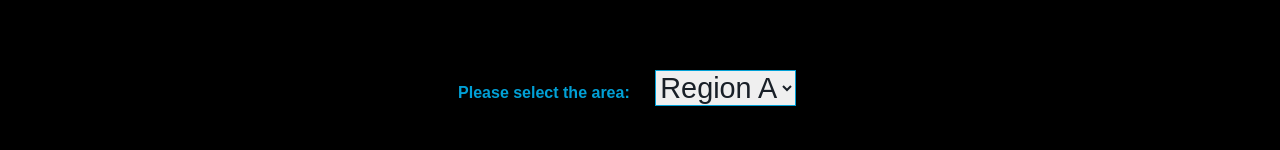
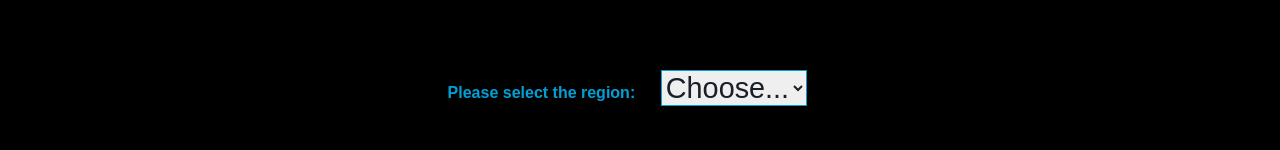
Before and after one commit to andrespencer/select-drilldown, a React (Create React App) app: page / in a window 1280 px wide. Shown: the part 150-300 px from the top of the page. Built offline with nearby package versions, Linux system fonts and the light colour scheme.

Commit message:
Add default option

```diff
--- a/src/components/App.js
+++ b/src/components/App.js
@@ -29,7 +29,8 @@ class App extends PureComponent {
           {!!Object.keys(jsonResponse.regions).length &&
             <Select
               options={jsonResponse.regions}
-              label={translations.selectArea}
+              label={translations.selectRegion}
+              default={translations.defaultSelectOption}
             />
           }
         </main>
--- a/src/components/Select.js
+++ b/src/components/Select.js
@@ -22,6 +22,9 @@ class Select extends PureComponent {
 	    	<label>
 	    		{this.props.label}
 		      <select>
+		      	<option value={null}>
+		      		{this.props.default}
+		      	</option>
 					  {this.optionItems}
 					</select>
 				</label>
@@ -32,6 +35,7 @@ class Select extends PureComponent {
 
 Select.propTypes = {
   label: PropTypes.string.isRequired,
+  default: PropTypes.string.isRequired,
   options: PropTypes.object.isRequired
 }
 
--- a/src/translations.js
+++ b/src/translations.js
@@ -1,7 +1,11 @@
 const translations = {
 	"logoAlt": "Postnord logo",
 	"done": "✓",
-	"selectArea": "Please select the area:"
+	"selectRegion": "Please select the region:",
+	"selectArea": "Please select the area:",
+	"selectUnit": "Please select the unit:",
+	"selectTeam": "Please select the team:",
+	"defaultSelectOption": "Choose..."
 }
 
 export default translations
```
